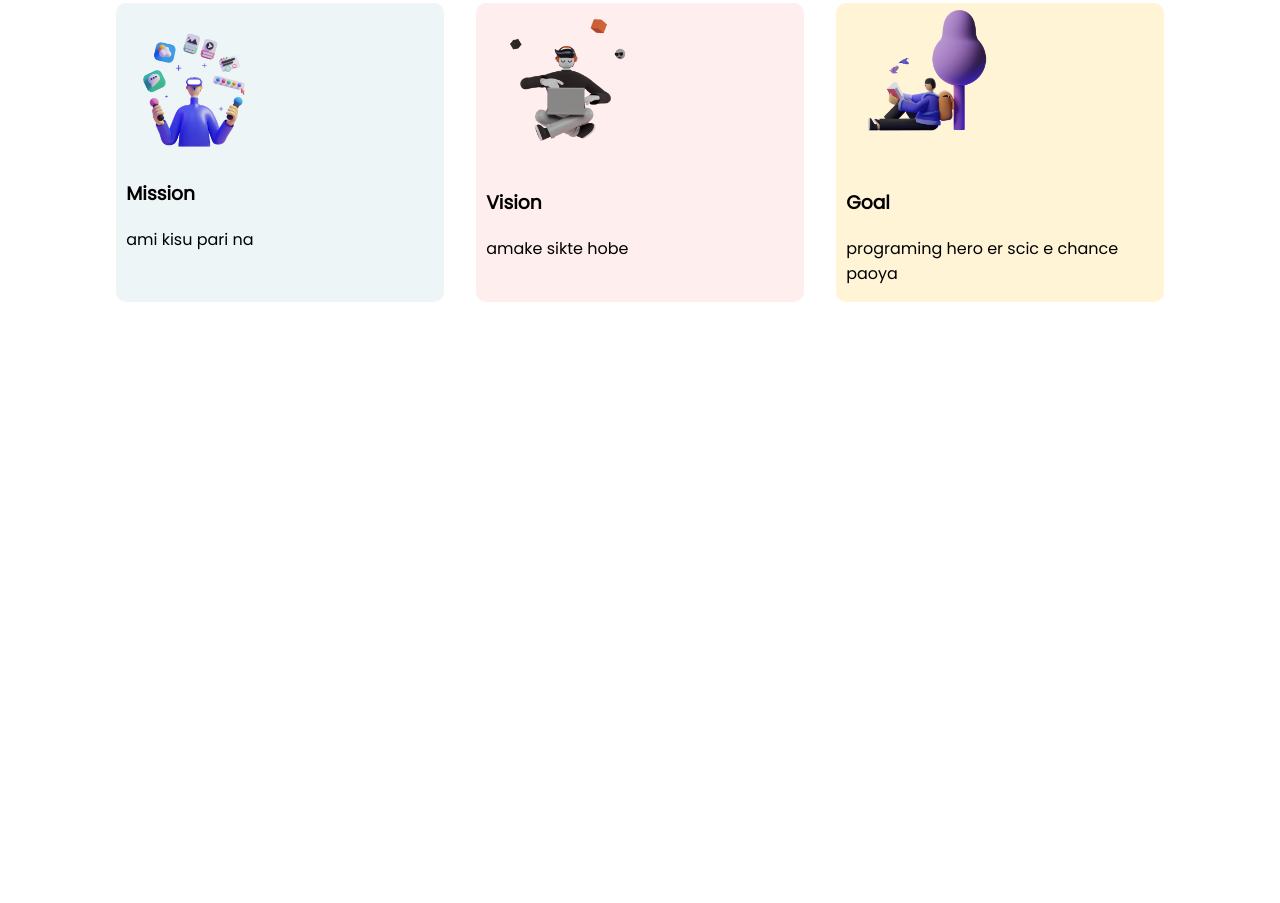
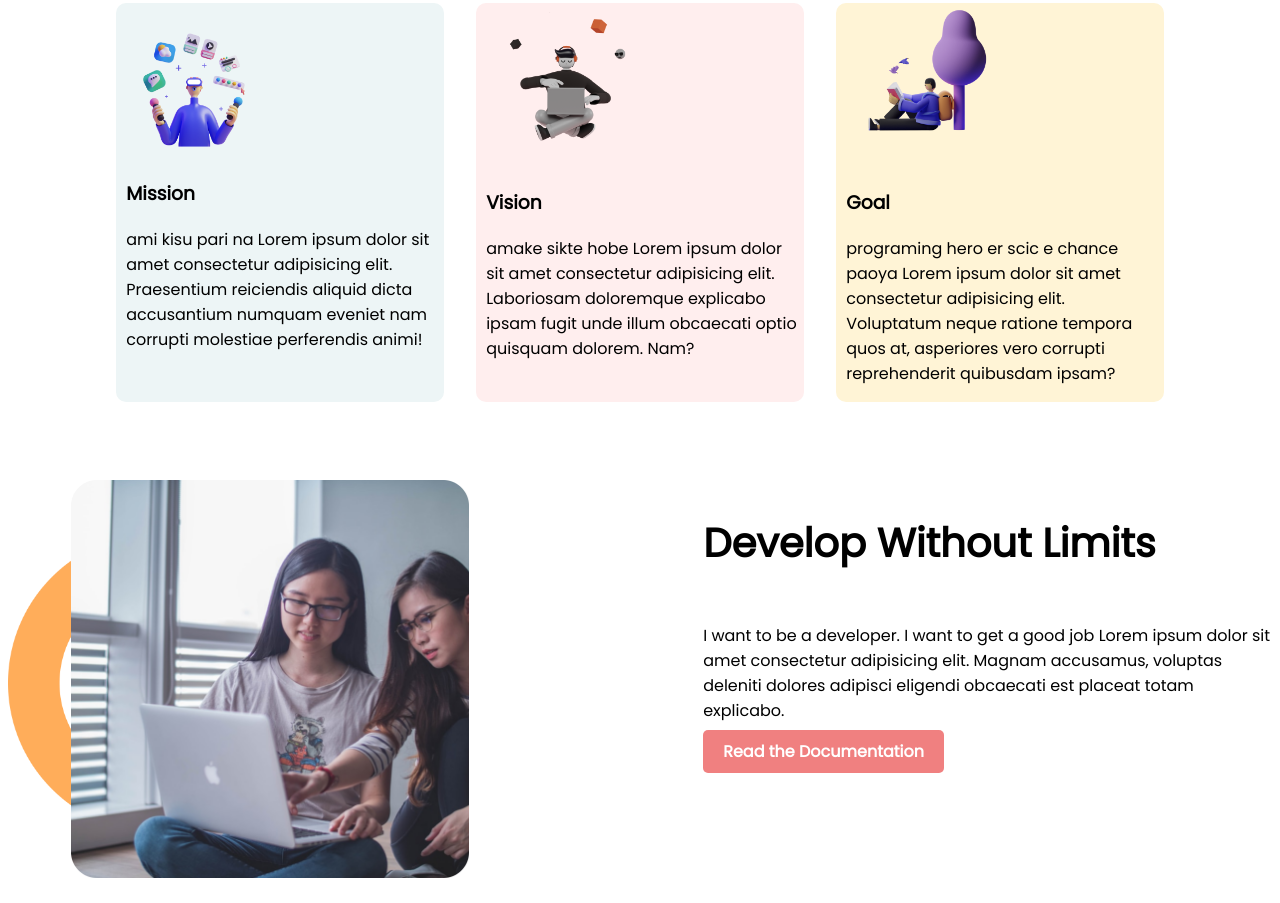
Before and after one commit to ArafathRumman/Personal-Website-2022, a plain HTML site: page index.html in a window 1280 px wide. Shown: the part 523-1426 px from the top of the page. Before the commit the page ends 825 px from the top, so only its background shows below. Drawn offline with Linux system fonts and the light colour scheme.

Commit message:
Develop-Without-Limit section added

```diff
--- a/assets/css/style.css
+++ b/assets/css/style.css
@@ -75,3 +75,10 @@ h2 {
 .box-style img {
   width: 50%;
 }
+.Develop-Without-Limit {
+  margin-top: 500px;
+  background-image: url(/assets/images/shapes/shape-1.png);
+  background-position: left;
+  background-repeat: no-repeat;
+  background-size: 300px;
+}
--- a/index.html
+++ b/index.html
@@ -36,18 +36,35 @@
             <div class="box-style">
                 <img src="assets/images/illustrators/illustrator-1.png" alt="">
                 <h3>Mission</h3>
-                <p>ami kisu pari na</p>
+                <p>ami kisu pari na Lorem ipsum dolor sit amet consectetur adipisicing elit. Praesentium reiciendis aliquid dicta accusantium numquam eveniet nam corrupti molestiae perferendis animi!</p>
             </div>
             <div class="box-style color2">
                 <img src="assets/images/illustrators/illustrator-2.png" alt="">
                 <h3>Vision</h3>
-                <p>amake sikte hobe</p>
+                <p>amake sikte hobe Lorem ipsum dolor sit amet consectetur adipisicing elit. Laboriosam doloremque explicabo ipsam fugit unde illum obcaecati optio quisquam dolorem. Nam?</p>
             </div>
             <div class="box-style color3">
                 <img src="assets/images/illustrators/illustrator-3.png" alt="">
                 <h3>Goal</h3>
-                <p>programing hero er scic e chance paoya</p>
+                <p>programing hero er scic e chance paoya Lorem ipsum dolor sit amet consectetur adipisicing elit. Voluptatum neque ratione tempora quos at, asperiores vero corrupti reprehenderit quibusdam ipsam?</p>
             </div>
+        </div>
+
+    </section>
+
+    <section class="flex Develop-Without-Limit" >
+        <div class="half-width">
+            <img src="assets/images/pictures/coding.png" alt="">
+        </div>
+        <div class="half-width">
+            <div class="heading">
+                <div class="heading-style">
+                    <h2>Develop Without Limits</h2>
+                </div>
+
+            </div>
+            <p>I want to be a developer. I want to get a good job Lorem ipsum dolor sit amet consectetur adipisicing elit. Magnam accusamus, voluptas deleniti dolores adipisci eligendi obcaecati est placeat totam explicabo. </p>
+            <a href="#" >Read the Documentation</a>
         </div>
 
     </section>
```
